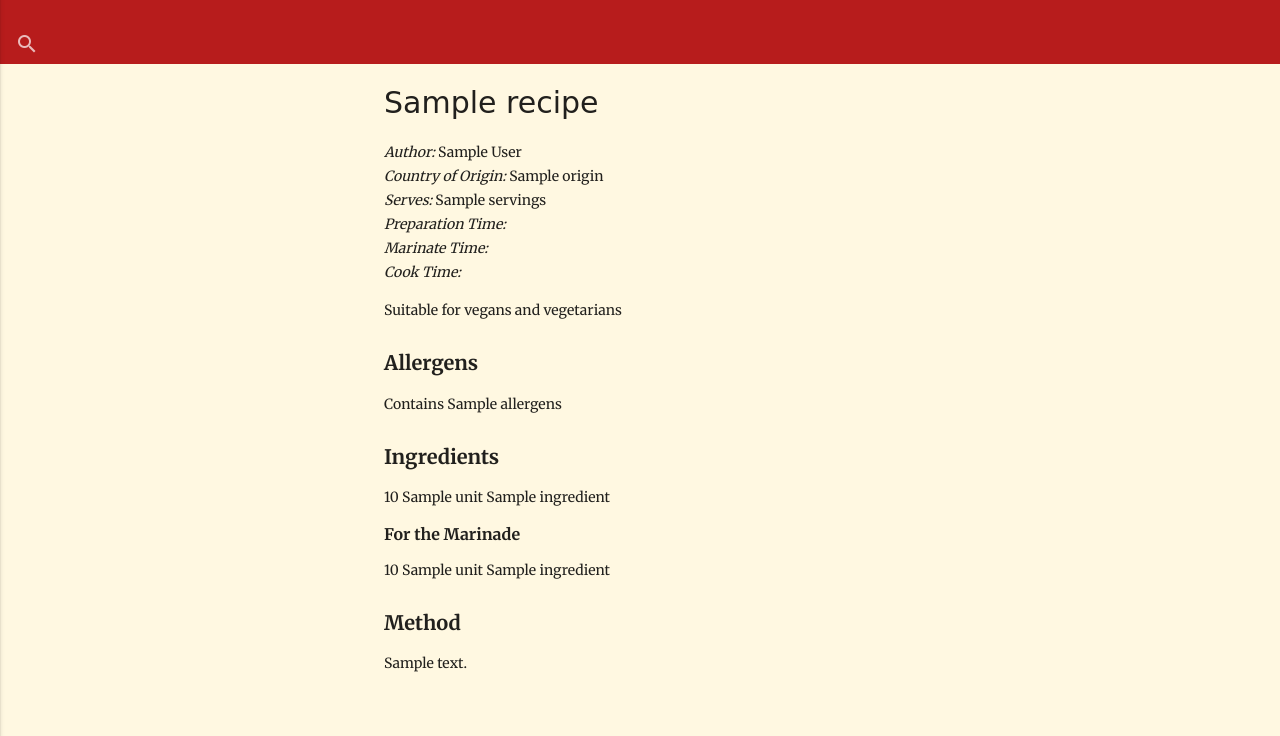
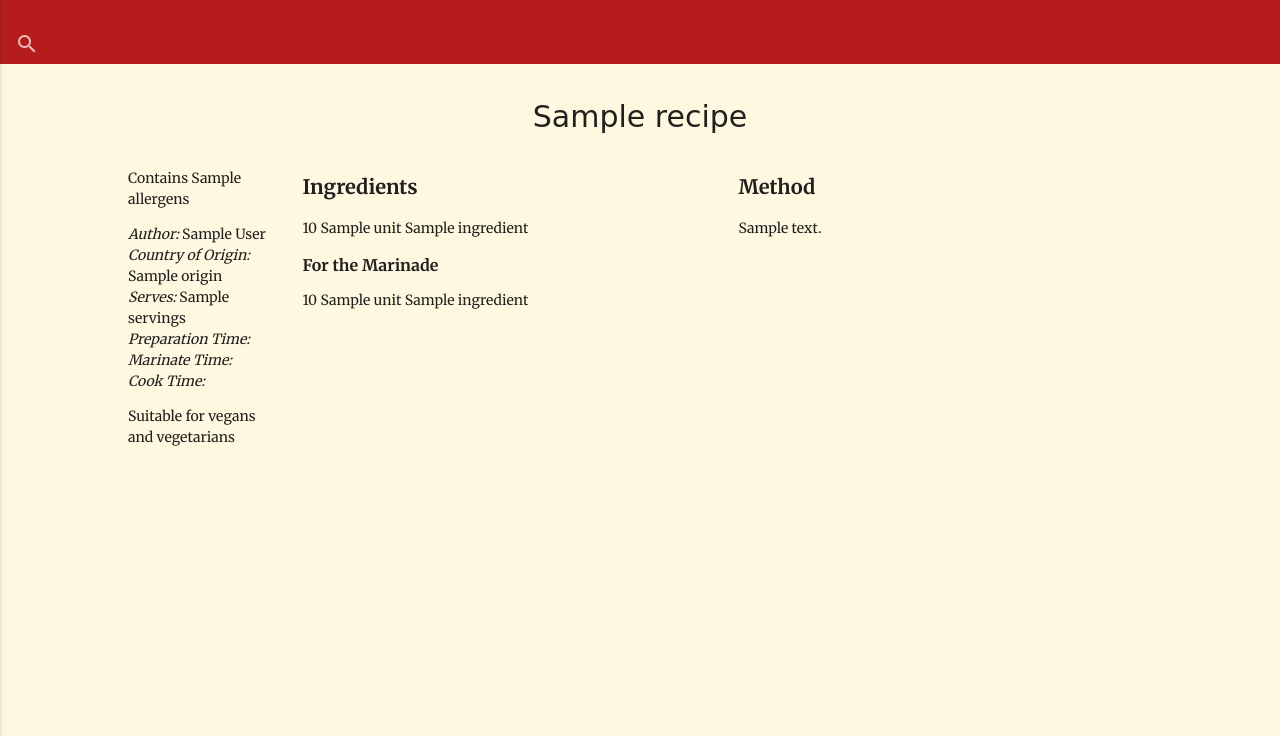
Before and after one commit to joanms/recipe-database, a Flask app: page / in a window 1280 px wide. Shown: the part 64-800 px from the top of the page. Run offline with Flask 2, Linux system fonts and the light colour scheme; a database or web service that is not in the repository returns one stand-in record (values such as "Sample title"); some libraries are stand-ins or nearby versions; some web fonts are replaced.

Commit message:
Put recipe in 3 colums

```diff
--- a/static/css/style.css
+++ b/static/css/style.css
@@ -4,17 +4,9 @@ body {
     background-color: #fff8e1;
 }
 
-header {
-    position: fixed;
-    top: 0;
-    left: 0;
-    width: 100%;
-}
-
-
 .container {
-    margin-top: 150px;
-    width: 40vw;
+    margin-top: 100px;
+    width: 80vw;
 }
 
 .brand-logo {
@@ -25,12 +17,12 @@ header {
 h2 {
     font-family: "Fondamento", cursive;
     font-size: 30px;
+    text-align: center;
 }
 
 h3 {
     font-size: 20px;
     font-weight: 700;
-    margin-top: 30px;
 }
 
 h4 {
--- a/templates/recipe.html
+++ b/templates/recipe.html
@@ -4,10 +4,15 @@
         {% for recipe in recipes %}
             <h2>{{recipe.recipe_name}}</h2>
 
-            <div  class= "body-text">
+            <div  class= "row">
 
                 <!--Information about the recipe-->
-                <div id="information">
+                <div class="col l2 body-text" id="information">
+                    <!--Optional text to display if the recipe contains common allergens-->
+                    {% if recipe.allergens %}
+                        <p>Contains {{recipe.allergens}}</p>
+                    {% endif %}
+
                     <em>Author:</em> {{recipe.author}}<br>
                     <em>Country of Origin:</em> {{recipe.origin}}<br>
                     <em>Serves:</em> {{recipe.servings}}<br>
@@ -32,15 +37,10 @@
                         <p>Suitable for vegans and vegetarians</p>
                     {% endif %}
 
-                    <!--Optional text to display if the recipe contains common allergens-->
-                    {% if recipe.allergens %}
-                        <h3>Allergens</h3>
-                        <p>Contains {{recipe.allergens}}</p>
-                    {% endif %}
                 </div> <!--End of information-->
 
                 <!--Ingredients-->
-                <div id="ingredients">
+                <div class="col l5 body-text" id="ingredients">
                 <h3>Ingredients</h3>
                 {% for ingredient in recipe.ingredients %}
                     {{ingredient.quantity}} {{ingredient.unit}}
@@ -59,7 +59,7 @@
                 </div> <!--End of ingredients-->
 
                 <!--Preparation instructions-->
-                <div id="method">
+                <div class="col l5 body-text" id="method">
                     <h3>Method</h3>
                     {% for paragraph in recipe.method %}
                         <p>{{paragraph.paragraph_text}}</p>
```
